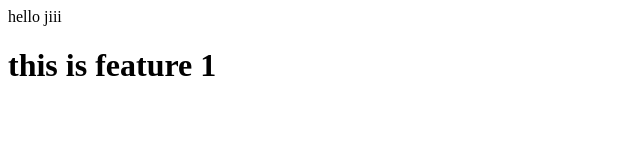
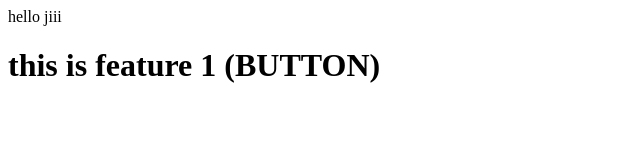
Before and after one commit to sadiya-siddiqui/Local-repo, a plain HTML site: page index.html in a window 1280 px wide. Shown: the whole page, without its empty margins (0-640 px from the left). Drawn offline with Linux system fonts and the light colour scheme.

```diff
--- a/index.html
+++ b/index.html
@@ -1,2 +1,2 @@
 <p>hello jiii</p>
-<h1>this is feature 1</h1>
+<h1>this is feature 1 (BUTTON)</h1>
```
